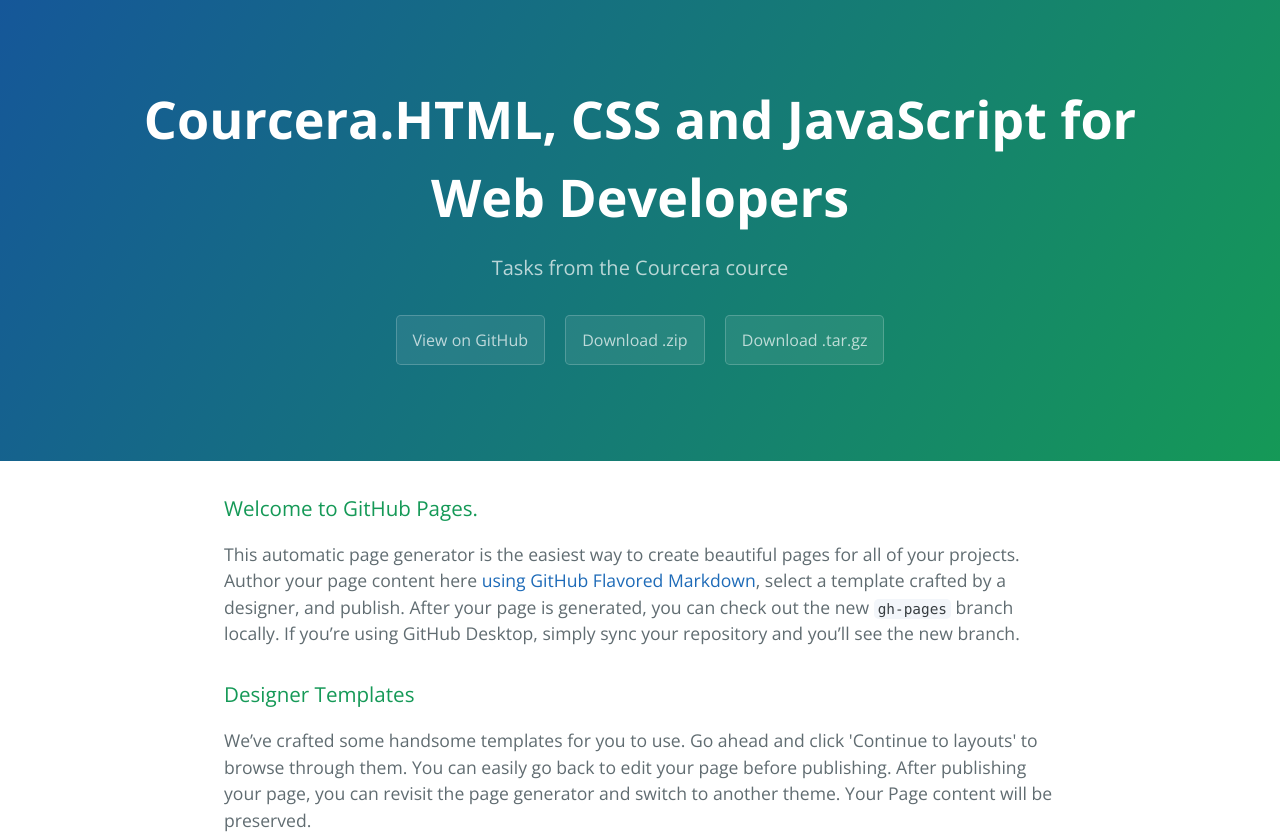
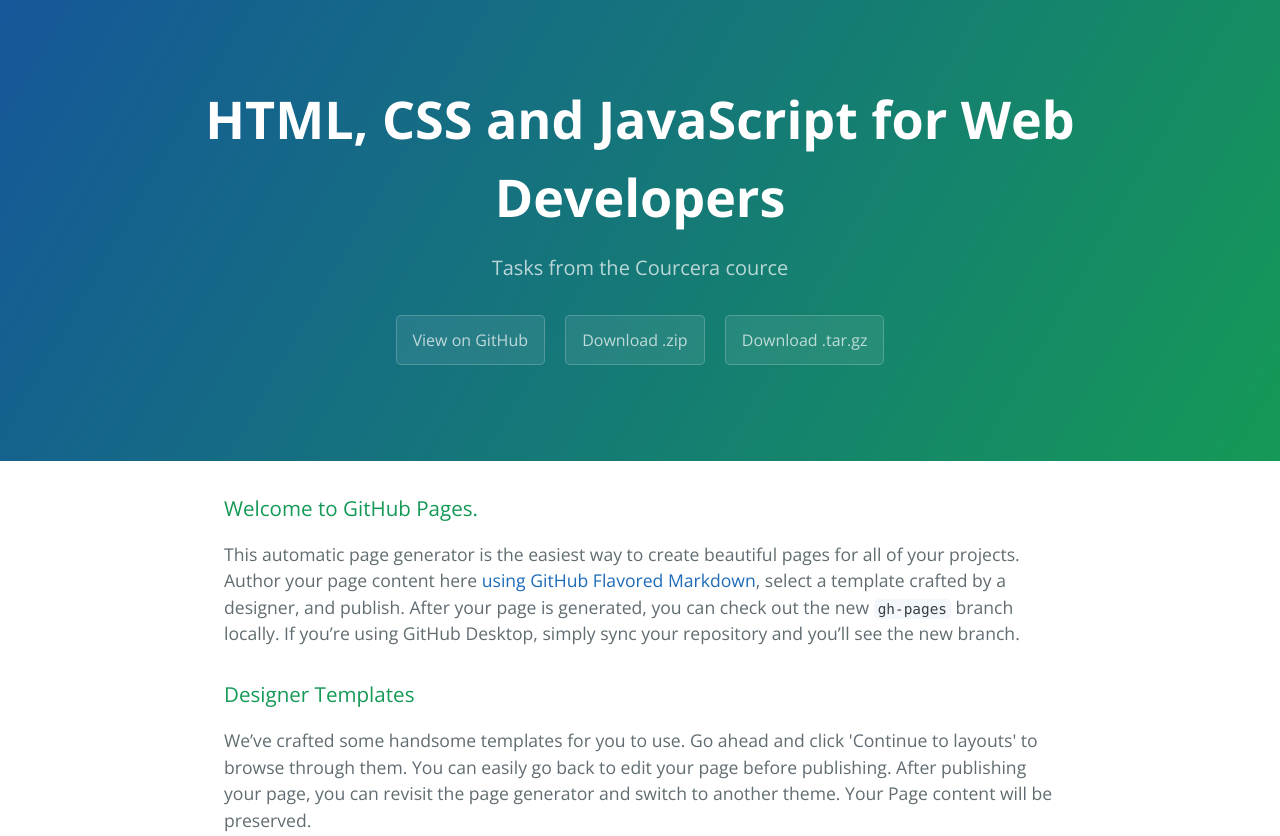
Before and after one commit to yuraratu/Courcera.HTML-CSS-JS, a plain HTML site: page index.html in a window 1280 px wide. Shown: the top 836 px of the page. Drawn offline with nearby package versions, Linux system fonts and the light colour scheme.

Commit message:
Update Index page

```diff
--- a/index.html
+++ b/index.html
@@ -11,7 +11,7 @@
   </head>
   <body>
     <section class="page-header">
-      <h1 class="project-name">Courcera.HTML, CSS and JavaScript for Web Developers</h1>
+      <h1 class="project-name">HTML, CSS and JavaScript for Web Developers</h1>
       <h2 class="project-tagline">Tasks from the Courcera cource</h2>
       <a href="https://github.com/yuraratu/Courcera.HTML-CSS-JS" class="btn">View on GitHub</a>
       <a href="https://github.com/yuraratu/Courcera.HTML-CSS-JS/zipball/master" class="btn">Download .zip</a>
```
